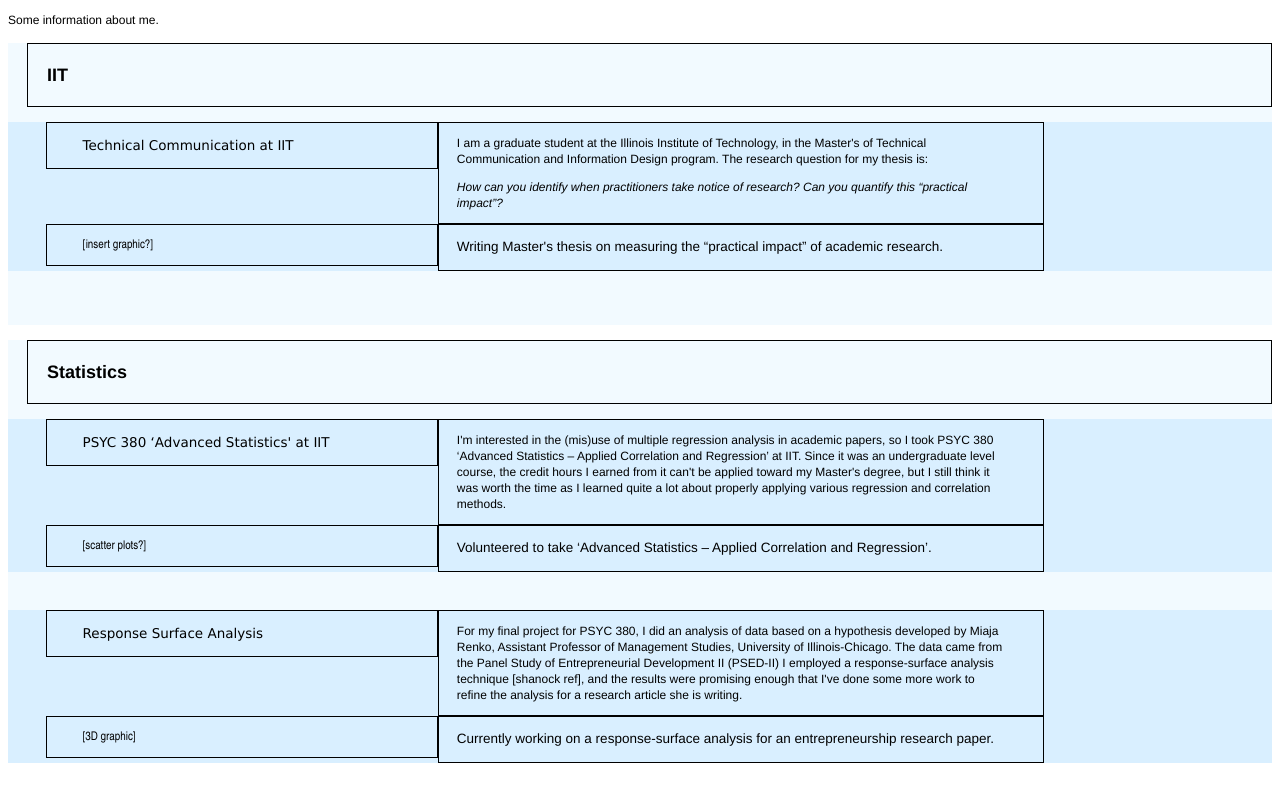
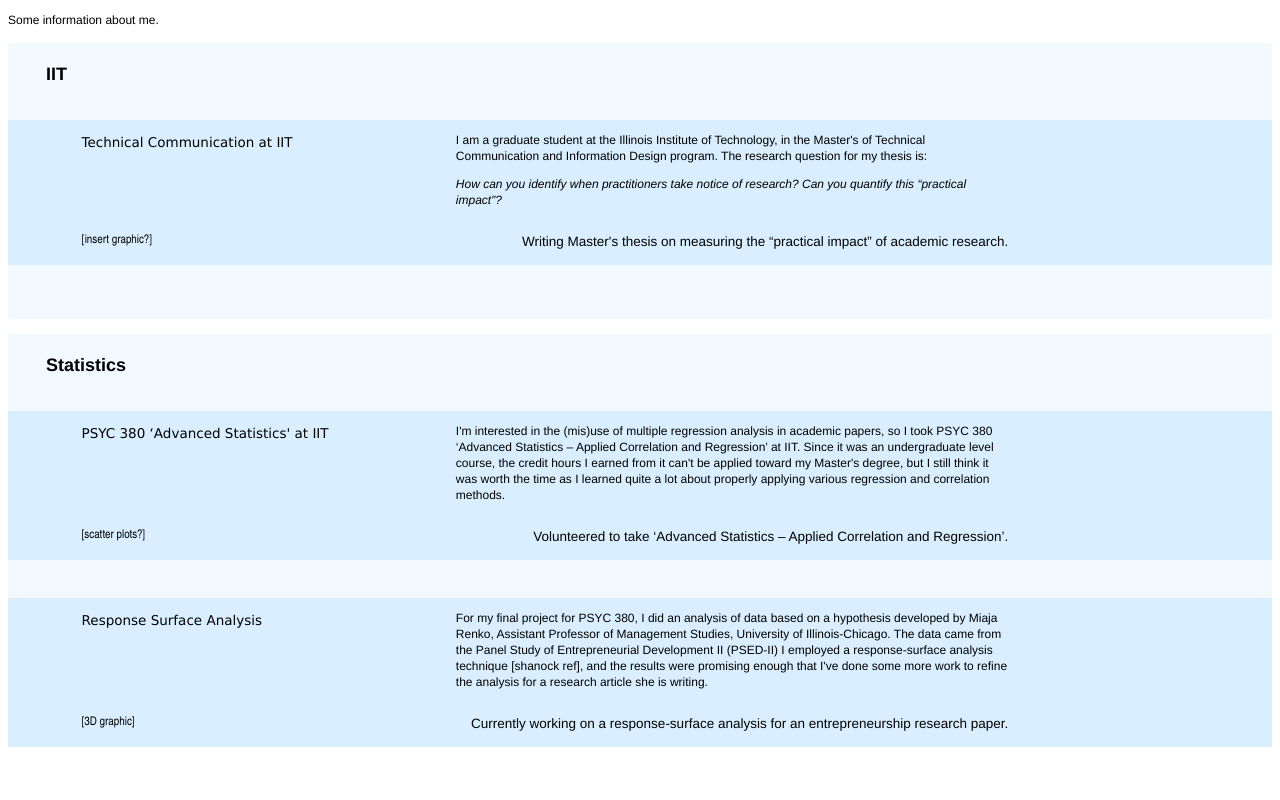
Before and after one commit to mfreema5/mfreema5.github.io, a plain HTML site: page index.html in a window 1280 px wide. Shown: the part 48-848 px from the top of the page. Drawn offline with Linux system fonts and the light colour scheme.

```diff
--- a/css/screen.css
+++ b/css/screen.css
@@ -79,6 +79,7 @@ div.example {
 div.take-away {
   font-size: 1.125em;
   line-height: 1.333em;
+  text-align: right;
 }
 
 
@@ -132,7 +133,6 @@ article h2 {
   line-height: 1.333em;
   padding: 1.5%;
   margin-left: 1.5%;
-  border: 1px solid black
 }
 
 /*article Typography: Paragraphs*/
@@ -174,21 +174,18 @@ main a:focus {
 }
 */
 
-@media all and ( min-width: 600px ) {
+@media all and ( min-width: 400px ) {
 
   .col-1 {
     float: left;
     width: 33%;
     padding-left: 3%;
     padding-right: 1.5%;
-    border: 1px solid black
   }
   .col-2 {
     float: left;
     width: 51%;
     padding-left: 1.5%;
     padding-right: 3%;
-    border: 1px solid black
-
   }
 }
```
